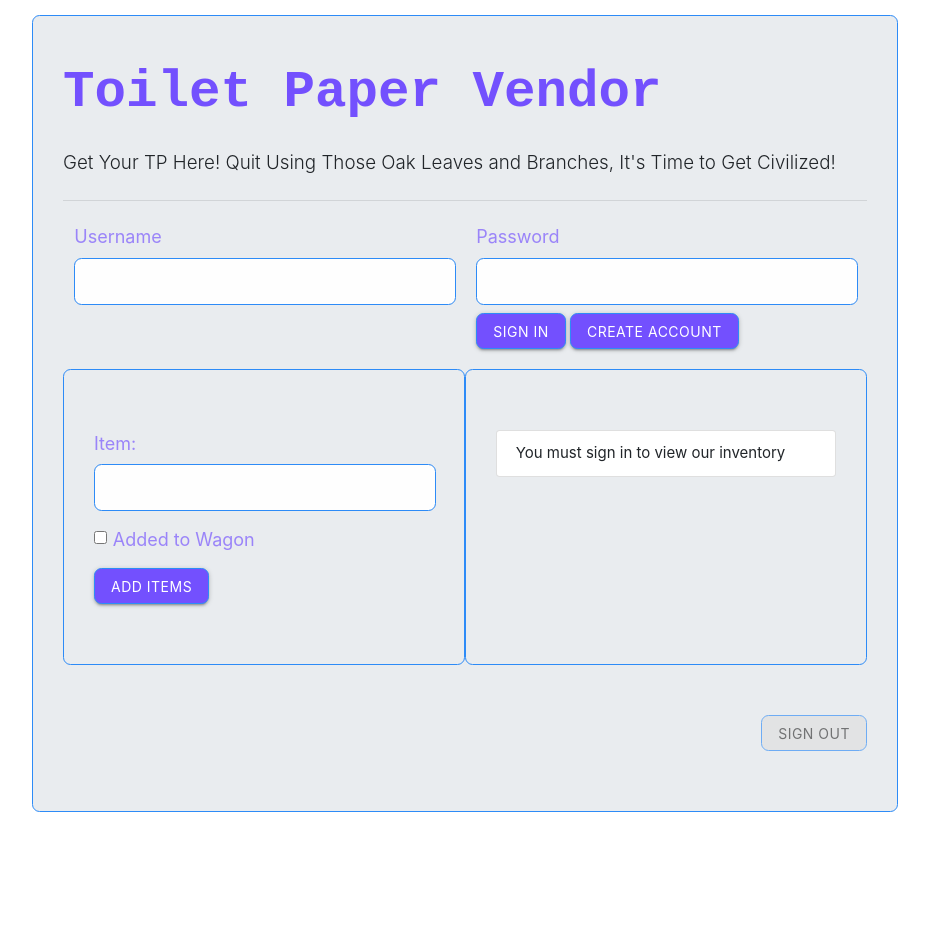
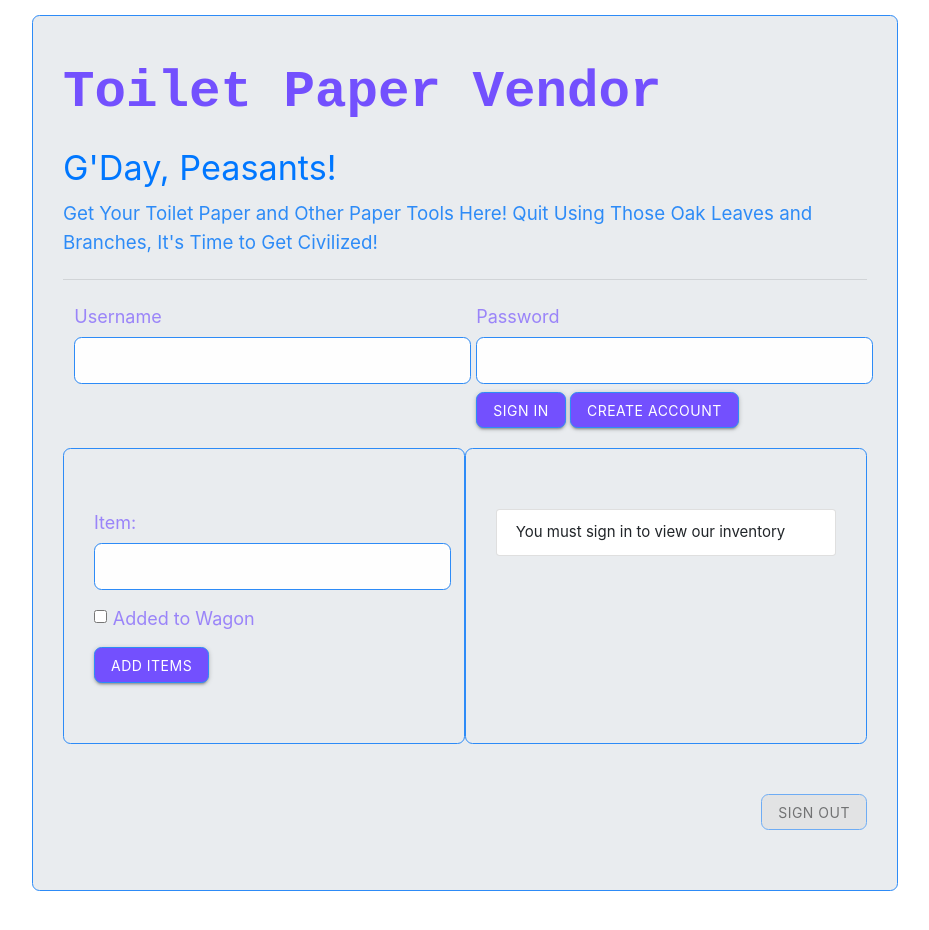
Before and after one commit to ariasadeghi530/codepocalypse, a website: page public/index.html in a window 1280 px wide. Shown: the whole page, without its empty margins (175-1104 px from the left). Before the commit the page ends 862 px from the top, so only its background shows below. Drawn offline with nearby package versions, Linux system fonts and the light colour scheme.

Commit message:
CSS Updates for checkbox visibility

```diff
--- a/public/assets/css/styles.css
+++ b/public/assets/css/styles.css
@@ -39,8 +39,9 @@ textarea.materialize-textarea {
   height: 3rem;
   width: 100%;
   font-size: 16px;
-  margin: 0 0 8px 0;
+  margin: 0rem 0 .5rem 0;
   padding: 0;
+  padding-left: 1rem;
   -webkit-box-shadow: none;
   box-shadow: none;
   -webkit-box-sizing: content-box;
@@ -109,7 +110,10 @@ label {
   opacity: 1;
   cursor: pointer;
 }
-
+h4.display-5 {
+  font-weight: 400;
+  color: #0077ff;
+}
 .list-group-item {
   position: relative;
   display: block;
@@ -126,3 +130,9 @@ label {
   font-family: monospace, sans-serif;
   margin-top: -1rem;
 }
+
+.lead {
+  font-size: 1.25rem;
+  font-weight: 400;
+  color: #2d8bf7;
+}
--- a/public/index.html
+++ b/public/index.html
@@ -19,7 +19,8 @@
     <div class="row">
       <div class="jumbotron col-md-12">
         <h1 class="display-4">Toilet Paper Vendor</h1>
-        <p id="message" class="lead">Get Your TP Here! Quit Using Those Oak Leaves and Branches, It's Time to Get Civilized!</p>
+        <h4 class="display-5">G'Day, Peasants!</h4>
+        <p id="message" class="lead">Get Your Toilet Paper and Other Paper Tools Here! Quit Using Those Oak Leaves and Branches, It's Time to Get Civilized!</p>
         <hr class="my-4">
         <form class="row">
           <div class="form-group col">
```
